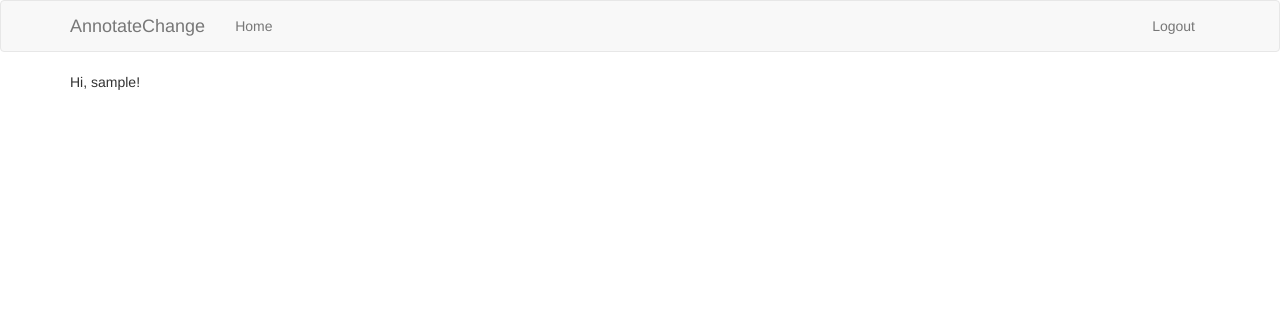
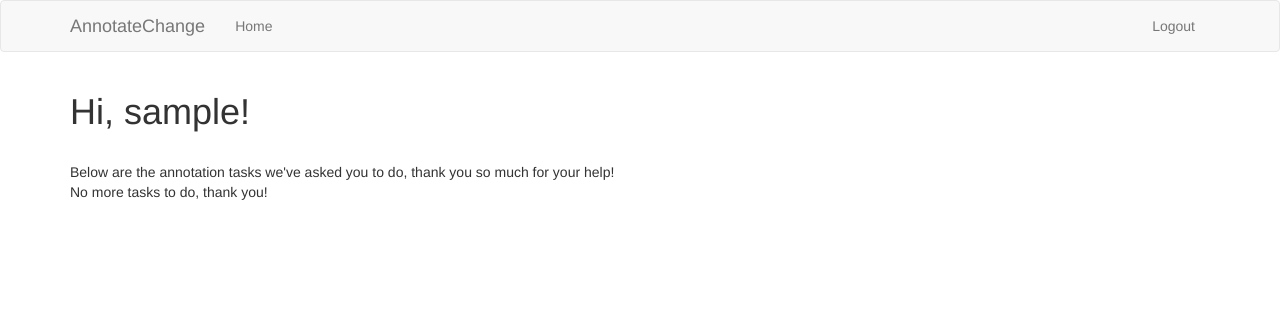
Before and after one commit to alan-turing-institute/AnnotateChange, a Flask app: page / in a window 1280 px wide. Shown: the top 312 px of the page. Run offline with Flask 2, Linux system fonts and the light colour scheme; the visitor is signed in with stand-in values (Sample User, id 1); data comes from the database, SQL or seed files in the repository; data that the repository does not hold is empty; some libraries are stand-ins or nearby versions.

Commit message:
add task overview to user landing page

```diff
--- a/app/main/routes.py
+++ b/app/main/routes.py
@@ -1,11 +1,20 @@
 # -*- coding: utf-8 -*-
 
 from flask import render_template
-from flask_login import login_required
+from flask_login import current_user
 
 from app.main import bp
+from app.models import Task
+
 
 @bp.route("/")
 @bp.route("/index")
 def index():
+    if current_user.is_authenticated:
+        user_id = current_user.id
+        tasks = Task.query.filter_by(annotator_id=user_id).all()
+        tasks_done = [t for t in tasks if t.done]
+        tasks_todo = [t for t in tasks if not t.done]
+        return render_template("index.html", title="Home",
+                tasks_done=tasks_done, tasks_todo=tasks_todo)
     return render_template("index.html", title="Home")
--- a/app/templates/index.html
+++ b/app/templates/index.html
@@ -2,7 +2,31 @@
 
 {% block app_content %}
 {% if current_user.is_authenticated %}
-<span>Hi, {{ current_user.username }}!</span>
+	<h1>Hi, {{ current_user.username }}!</h1>
+	<br>
+	Below are the annotation tasks we've asked you to do, thank you so much for
+	your help!
+	<br>
+	{% if tasks_todo %}
+	<h2>Annotations to be done</h2>
+	<div class="tasks-todo">
+		<ol>
+		{% for task in tasks_todo %}
+		<li><a href="/annotate/{{ task.dataset.id }}">{{ task.dataset.name }}</a></li>
+		{% endfor %}
+		</ol>
+	</div>
+	{% else %}
+		<span>No more tasks to do, thank you!</span>
+	{% endif %}
+	{% if tasks_done %}
+	<h2>Completed Annotations</h2>
+	<div class="tasks-done">
+		{% for task in tasks_done %}
+			<a class="task-done" href="/annotate/{{ task.dataset.id }}">{{ task.dataset.name }}</a>
+		{% endfor %}
+	</div>
+	{% endif %}
 {% else %}
 	<article>
 		<div>
```
Lines whose indentation alone changed are shown as unchanged.
